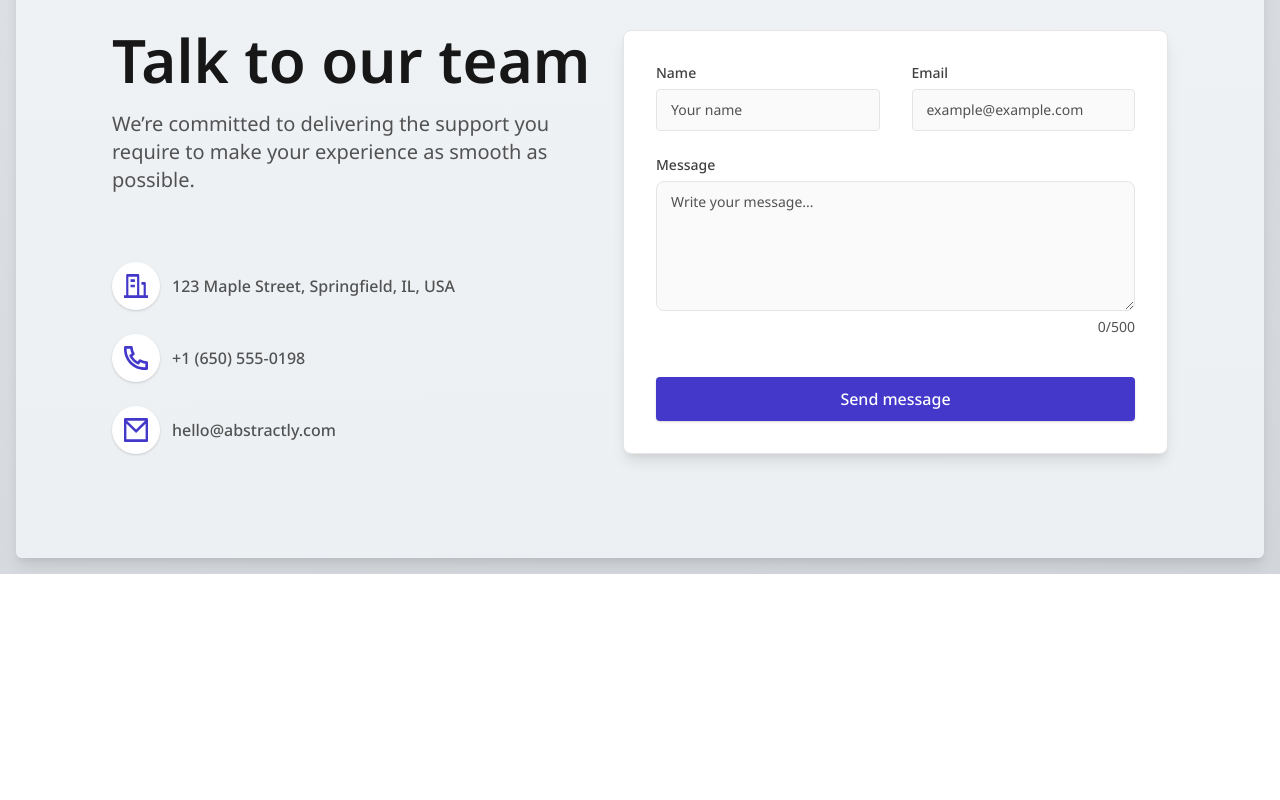
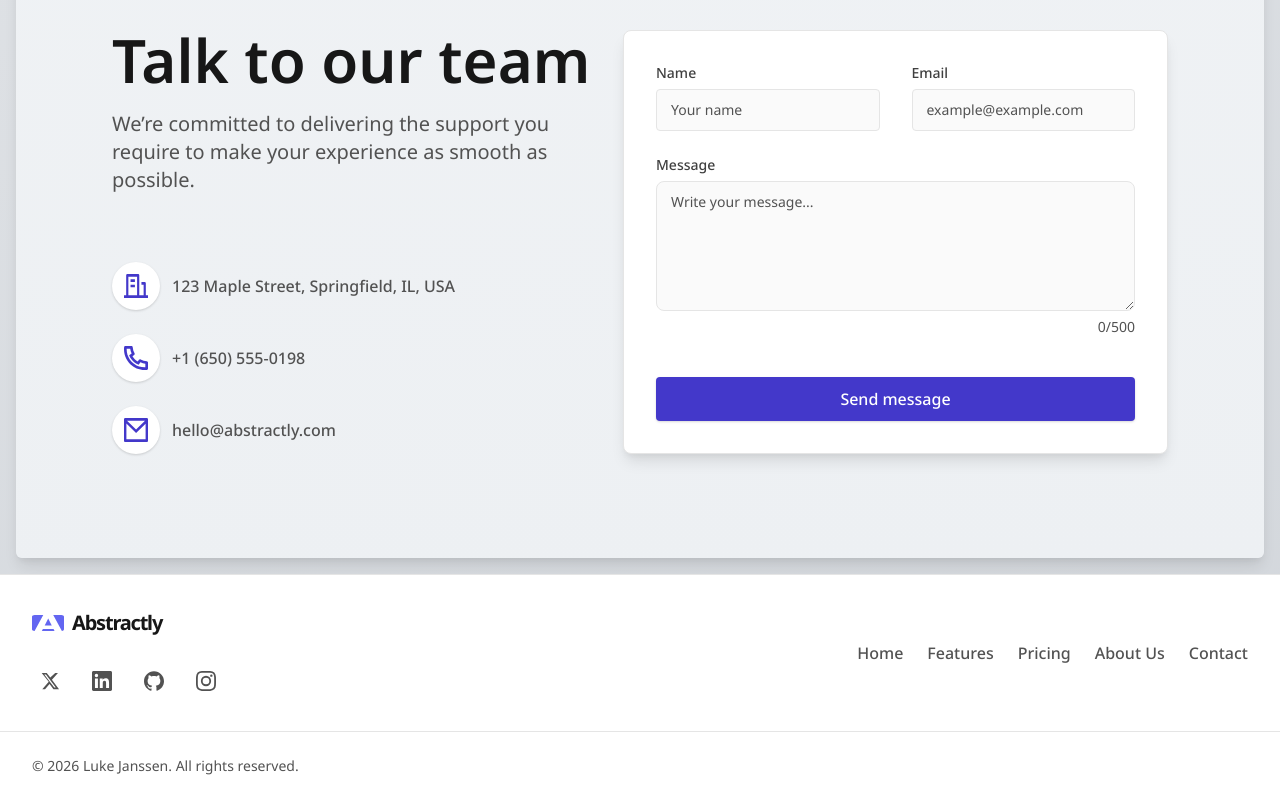
Before and after one commit to lukemjanssen/AboutUs, a React (Vite) app: page / in a window 1280 px wide. Shown: the part 3446-4246 px from the top of the page. Before the commit the page ends 4020 px from the top, so only its background shows below. Built offline with nearby package versions, Linux system fonts and the light colour scheme.

Commit message:
Finished Footer.

```diff
--- a/src/App.jsx
+++ b/src/App.jsx
@@ -3,6 +3,7 @@ import Hero from './components/Hero'
 import Statistics from './components/Statistics'
 import Team from './components/Team'
 import Contact from './components/Contact'
+import Footer from './components/Footer'
 import './App.css'
 
 function App() {
@@ -17,6 +18,7 @@ function App() {
           <Contact />
         </div>
       </div>
+      <Footer />
     </>
   )
 }
--- /dev/null
+++ b/src/components/Footer.css
@@ -0,0 +1,158 @@
+/* ============================================================
+   FOOTER
+   BEM: .footer  →  .footer__*
+   ============================================================ */
+
+.footer {
+  display: flex;
+  flex-direction: column;
+  border-top: 1px solid var(--border-primary);
+  background: var(--bg-primary);
+  font-family: var(--font-family-base);
+}
+
+/* ── Main row: brand + nav ──────────────────────────────────── */
+
+.footer__inner {
+  display: flex;
+  align-items: center;
+  justify-content: space-between;
+  gap: var(--space-8);
+  max-width: 1280px;
+  width: 100%;
+  margin: 0 auto;
+  padding: var(--space-8) var(--space-8);
+}
+
+/* ── Brand column ───────────────────────────────────────────── */
+
+.footer__brand {
+  display: flex;
+  flex-direction: column;
+  gap: var(--space-6);
+}
+
+.footer__logo {
+  display: flex;
+  align-items: center;
+  gap: var(--space-2);
+  text-decoration: none;
+}
+
+.footer__logo-image {
+  width: 32px;
+  height: 32px;
+  object-fit: contain;
+  border-radius: var(--radius-lg);
+}
+
+.footer__logo-mark {
+  font-size: var(--font-size-xl);
+  font-weight: var(--font-weight-bold);
+  color: var(--text-primary);
+  letter-spacing: var(--letter-spacing-logo);
+}
+
+/* ── Social icons ───────────────────────────────────────────── */
+
+.footer__social {
+  display: flex;
+  align-items: center;
+  gap: var(--space-4);
+  list-style: none;
+  padding: 0;
+  margin: 0;
+}
+
+.footer__social-link {
+  display: flex;
+  align-items: center;
+  justify-content: center;
+  width: 36px;
+  height: 36px;
+  border-radius: var(--radius-md);
+  color: var(--text-secondary);
+  transition: color 0.15s ease, background-color 0.15s ease;
+}
+
+.footer__social-link:hover {
+  color: var(--text-primary);
+  background-color: var(--bg-primary-hover);
+}
+
+.footer__social-link:focus-visible {
+  outline: none;
+  box-shadow: var(--shadow-focus);
+}
+
+.footer__social-link svg {
+  width: 20px;
+  height: 20px;
+  display: block;
+}
+
+/* ── Nav links ──────────────────────────────────────────────── */
+
+.footer__nav-list {
+  display: flex;
+  align-items: center;
+  gap: var(--space-6);
+  list-style: none;
+  padding: 0;
+  margin: 0;
+}
+
+.footer__nav-link {
+  text-decoration: none;
+  font-size: var(--font-size-base);
+  font-weight: var(--font-weight-medium);
+  line-height: var(--line-height-base);
+  color: var(--text-secondary);
+  transition: color 0.15s ease;
+}
+
+.footer__nav-link:hover {
+  color: var(--text-primary);
+}
+
+.footer__nav-link:focus-visible {
+  outline: none;
+  border-radius: var(--radius-sm);
+  box-shadow: var(--shadow-focus);
+}
+
+/* ── Bottom bar ─────────────────────────────────────────────── */
+
+.footer__bottom {
+  border-top: 1px solid var(--border-primary);
+  padding: var(--space-6) var(--space-8);
+  max-width: 1280px;
+  width: 100%;
+  margin: 0 auto;
+}
+
+.footer__copyright {
+  font-size: var(--font-size-sm);
+  font-weight: var(--font-weight-regular);
+  line-height: var(--line-height-sm);
+  color: var(--text-secondary);
+}
+
+/* ── Responsive ─────────────────────────────────────────────── */
+
+@media (max-width: 768px) {
+  .footer__inner {
+    flex-direction: column;
+    align-items: flex-start;
+    padding: var(--space-8) var(--space-4);
+  }
+
+  .footer__nav-list {
+    flex-wrap: wrap;
+    gap: var(--space-3) var(--space-6);
+  }
+
+  .footer__bottom {
+    padding: var(--space-6) var(--space-4);
+  }
+}
--- /dev/null
+++ b/src/components/Footer.jsx
@@ -0,0 +1,102 @@
+import "./Footer.css";
+import logoSvg from "../assets/logo.svg";
+
+const NAV_LINKS = [
+  { href: "#home",    label: "Home"     },
+  { href: "#features", label: "Features" },
+  { href: "#pricing", label: "Pricing"  },
+  { href: "#about",   label: "About Us" },
+  { href: "#contact", label: "Contact"  },
+];
+
+const SOCIAL_LINKS = [
+  {
+    label: "Twitter / X",
+    href: "https://twitter.com/",
+    icon: (
+      <svg xmlns="http://www.w3.org/2000/svg" viewBox="0 0 24 24" fill="currentColor" aria-hidden="true">
+        <path d="M18.244 2.25h3.308l-7.227 8.26 8.502 11.24H16.17l-4.714-6.231-5.401 6.231H2.742l7.73-8.835L2.018 2.25H8.08l4.261 5.636 5.903-5.636Zm-1.161 17.52h1.833L7.084 4.126H5.117z" />
+      </svg>
+    ),
+  },
+  {
+    label: "LinkedIn",
+    href: "https://linkedin.com/",
+    icon: (
+      <svg xmlns="http://www.w3.org/2000/svg" viewBox="0 0 24 24" fill="currentColor" aria-hidden="true">
+        <path d="M20.447 20.452h-3.554v-5.569c0-1.328-.027-3.037-1.852-3.037-1.853 0-2.136 1.445-2.136 2.939v5.667H9.351V9h3.414v1.561h.046c.477-.9 1.637-1.85 3.37-1.85 3.601 0 4.267 2.37 4.267 5.455v6.286zM5.337 7.433a2.062 2.062 0 0 1-2.063-2.065 2.064 2.064 0 1 1 2.063 2.065zm1.782 13.019H3.555V9h3.564v11.452zM22.225 0H1.771C.792 0 0 .774 0 1.729v20.542C0 23.227.792 24 1.771 24h20.451C23.2 24 24 23.227 24 22.271V1.729C24 .774 23.2 0 22.222 0h.003z" />
+      </svg>
+    ),
+  },
+  {
+    label: "GitHub",
+    href: "https://github.com/",
+    icon: (
+      <svg xmlns="http://www.w3.org/2000/svg" viewBox="0 0 24 24" fill="currentColor" aria-hidden="true">
+        <path d="M12 .297c-6.63 0-12 5.373-12 12 0 5.303 3.438 9.8 8.205 11.385.6.113.82-.258.82-.577 0-.285-.01-1.04-.015-2.04-3.338.724-4.042-1.61-4.042-1.61C4.422 18.07 3.633 17.7 3.633 17.7c-1.087-.744.084-.729.084-.729 1.205.084 1.838 1.236 1.838 1.236 1.07 1.835 2.809 1.305 3.495.998.108-.776.417-1.305.76-1.605-2.665-.3-5.466-1.332-5.466-5.93 0-1.31.465-2.38 1.235-3.22-.135-.303-.54-1.523.105-3.176 0 0 1.005-.322 3.3 1.23.96-.267 1.98-.399 3-.405 1.02.006 2.04.138 3 .405 2.28-1.552 3.285-1.23 3.285-1.23.645 1.653.24 2.873.12 3.176.765.84 1.23 1.91 1.23 3.22 0 4.61-2.805 5.625-5.475 5.92.42.36.81 1.096.81 2.22 0 1.606-.015 2.896-.015 3.286 0 .315.21.69.825.57C20.565 22.092 24 17.592 24 12.297c0-6.627-5.373-12-12-12" />
+      </svg>
+    ),
+  },
+  {
+    label: "Instagram",
+    href: "https://instagram.com/",
+    icon: (
+      <svg xmlns="http://www.w3.org/2000/svg" viewBox="0 0 24 24" fill="currentColor" aria-hidden="true">
+        <path d="M12 2.163c3.204 0 3.584.012 4.85.07 3.252.148 4.771 1.691 4.919 4.919.058 1.265.069 1.645.069 4.849 0 3.205-.012 3.584-.069 4.849-.149 3.225-1.664 4.771-4.919 4.919-1.266.058-1.644.07-4.85.07-3.204 0-3.584-.012-4.849-.07-3.26-.149-4.771-1.699-4.919-4.92-.058-1.265-.07-1.644-.07-4.849 0-3.204.013-3.583.07-4.849.149-3.227 1.664-4.771 4.919-4.919 1.266-.057 1.645-.069 4.849-.069zM12 0C8.741 0 8.333.014 7.053.072 2.695.272.273 2.69.073 7.052.014 8.333 0 8.741 0 12c0 3.259.014 3.668.072 4.948.2 4.358 2.618 6.78 6.98 6.98C8.333 23.986 8.741 24 12 24c3.259 0 3.668-.014 4.948-.072 4.354-.2 6.782-2.618 6.979-6.98.059-1.28.073-1.689.073-4.948 0-3.259-.014-3.667-.072-4.947-.196-4.354-2.617-6.78-6.979-6.98C15.668.014 15.259 0 12 0zm0 5.838a6.162 6.162 0 1 0 0 12.324 6.162 6.162 0 0 0 0-12.324zM12 16a4 4 0 1 1 0-8 4 4 0 0 1 0 8zm6.406-11.845a1.44 1.44 0 1 0 0 2.881 1.44 1.44 0 0 0 0-2.881z" />
+      </svg>
+    ),
+  },
+];
+
+const Footer = () => {
+  return (
+    <footer className="footer">
+      <div className="footer__inner">
+
+        {/* ── Brand + social ─────────────────────────────────── */}
+        <div className="footer__brand">
+          <a href="/" className="footer__logo">
+            <img src={logoSvg} alt="" className="footer__logo-image" />
+            <span className="footer__logo-mark">Abstractly</span>
+          </a>
+          <ul className="footer__social" aria-label="Social media links">
+            {SOCIAL_LINKS.map(({ label, href, icon }) => (
+              <li key={label}>
+                <a
+                  href={href}
+                  className="footer__social-link"
+                  aria-label={label}
+                  target="_blank"
+                  rel="noopener noreferrer"
+                >
+                  {icon}
+                </a>
+              </li>
+            ))}
+          </ul>
+        </div>
+
+        {/* ── Nav links ──────────────────────────────────────── */}
+        <nav className="footer__nav" aria-label="Footer navigation">
+          <ul className="footer__nav-list">
+            {NAV_LINKS.map(({ href, label }) => (
+              <li key={href}>
+                <a href={href} className="footer__nav-link">{label}</a>
+              </li>
+            ))}
+          </ul>
+        </nav>
+
+      </div>
+
+      {/* ── Bottom bar ─────────────────────────────────────── */}
+      <div className="footer__bottom">
+        <p className="footer__copyright">
+          &copy; 2026 Luke Janssen. All rights reserved.
+        </p>
+      </div>
+    </footer>
+  );
+};
+
+export default Footer;
```
